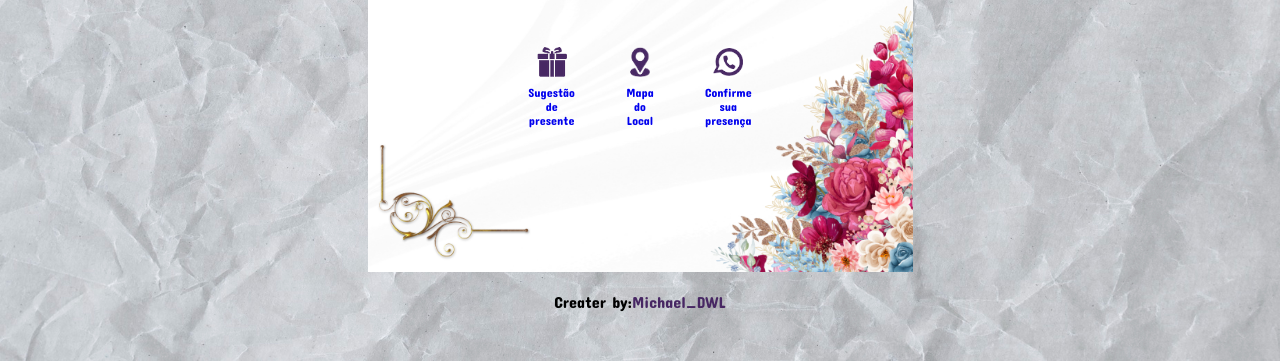
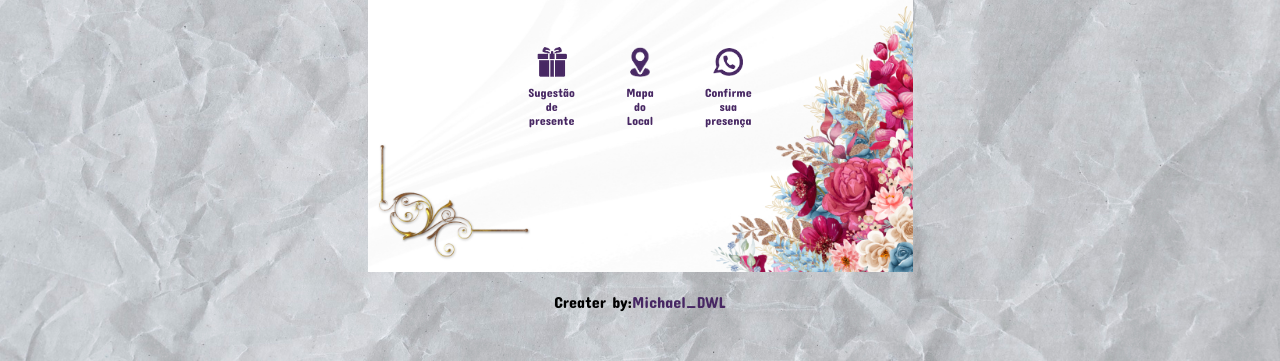
Before and after one commit to MichaelDWL/Convite-15y, a plain HTML site: page locate.html in a window 1280 px wide. Shown: the part 558-919 px from the top of the page. Drawn offline with Linux system fonts and the light colour scheme.

Commit message:
ajust-css-locate

```diff
--- a/locatestyle.css
+++ b/locatestyle.css
@@ -19,6 +19,7 @@
     padding-bottom: 50px;
     display: flex;
     min-height: 100vh;
+    align-items: center;
     flex-direction: column;
   }
 
@@ -92,6 +93,10 @@
     transition: background 0.2s;
 }
 
+.sitelinks a:link, a:visited {
+    color:#472763 ;
+}
+
 .sitelinks {
     display: flex;
     flex-direction: row;
--- a/presencestyle.css
+++ b/presencestyle.css
@@ -139,9 +139,8 @@ ul li input:hover {
     font-family: "Concert One", serif;
 }
 
-/* .sitelinks a:link, a:visited {
-color:#472763 ; */
-
+.sitelinks a:link, a:visited {
+color:#472763 ;
 }
 
 #list {
--- a/style.css
+++ b/style.css
@@ -116,6 +116,10 @@ ul li p:hover {
     transition: background 0.2s;
 }
 
+.sitelinks a:link, a:visited {
+    color:#472763 ;
+}
+
 .sitelinks {
     display: flex;
     flex-direction: row;
```
